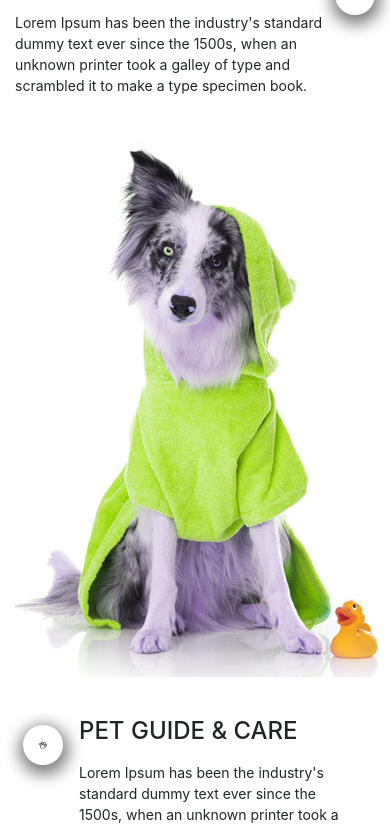
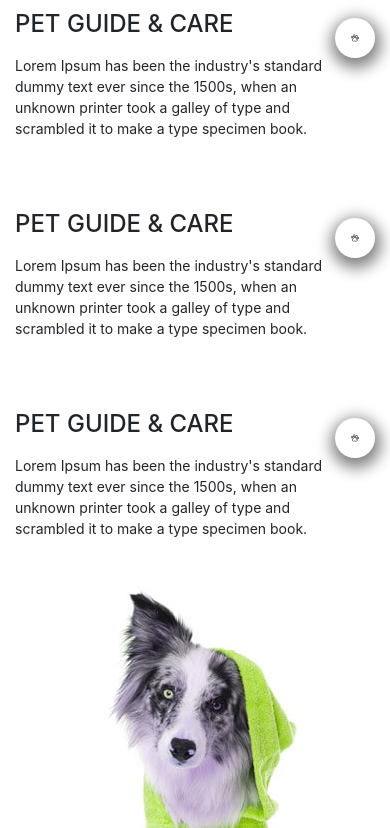
Before and after one commit to pamnanaimanish169/bootstrap-memory, a plain HTML site: page pet-services-in-jaipur/index.html in a window 390 px wide. Shown: the part 118-946 px from the top of the page. Drawn offline with nearby package versions, Linux system fonts and the light colour scheme.

Commit message:
Pet services in Jaipur #Check in responsiveness

```diff
--- a/pet-services-in-jaipur/index.html
+++ b/pet-services-in-jaipur/index.html
@@ -18,8 +18,8 @@
                 <h1 class="heading">Pet Services in Jaipur!</h1>
             </div>
 
-            <div class="row d-flex justify-content-between">
-                <div class="col">
+            <div class="d-flex justify-content-between tablet-query">
+                <div>
                     <div class="row d-flex flex-column custom-width">
                         <div class="col py-3">
                             <div class="d-flex justify-content-center my-2">
@@ -65,12 +65,12 @@
                         </div>
                     </div>
                 </div>
-                <div class="col ">
+                <div>
                     <figure class="custom-image-dog">
                         <img src="./images/dogiii.jpg" alt="" srcset="">
                     </figure>
                 </div>
-                <div class="col">
+                <div>
                     <div class="row d-flex flex-column custom-width">
                         <div class="col py-3">
                             <div class="d-flex justify-content-center my-2">
--- a/pet-services-in-jaipur/style.css
+++ b/pet-services-in-jaipur/style.css
@@ -3,7 +3,7 @@
 }
 
 .content    {
-    height: 968px;
+    /* height: 968px; */
 }
 
 .custom-image   {
@@ -29,3 +29,11 @@
 .custom-image-dog   {
     text-align: center;
 }
+
+/* Media Queries START */
+@media screen and (max-width : 768px) {
+    .tablet-query   {
+        flex-direction: column;
+    }
+}
+/* Media Queries END */
```
